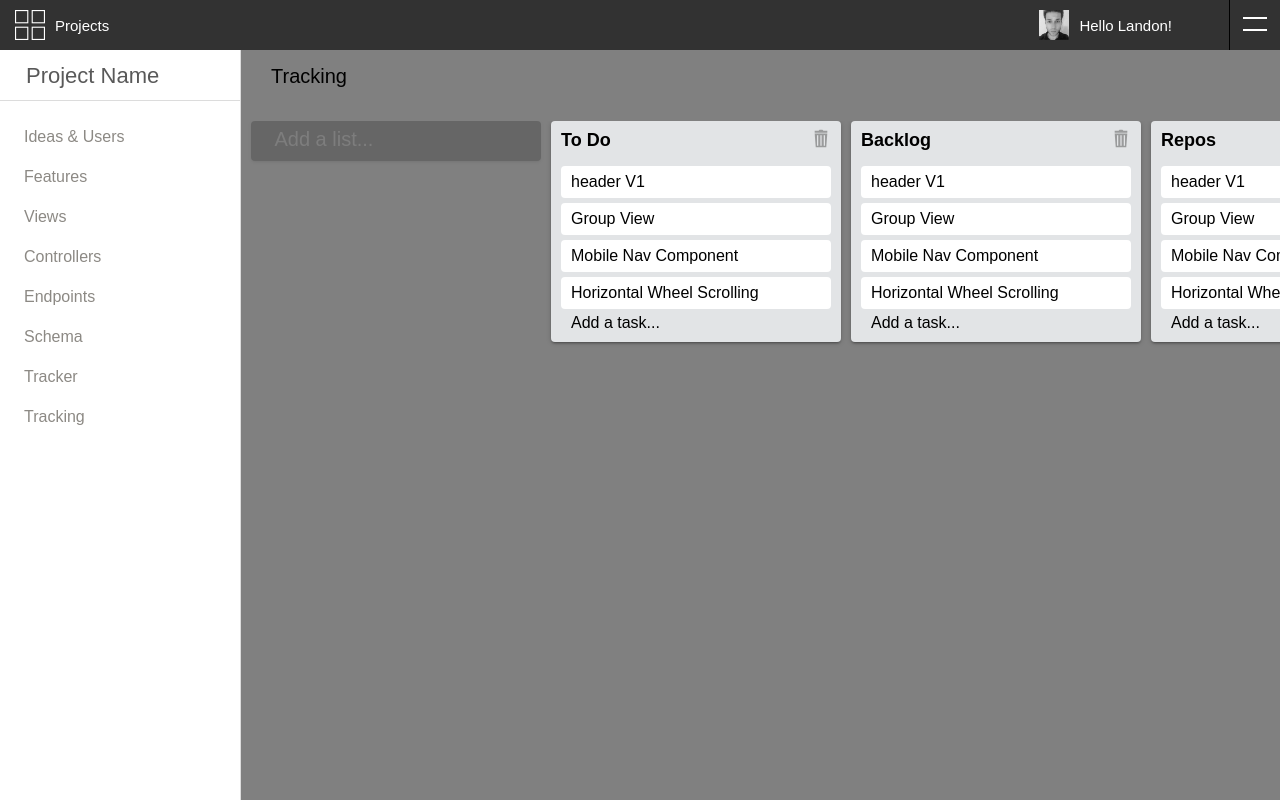
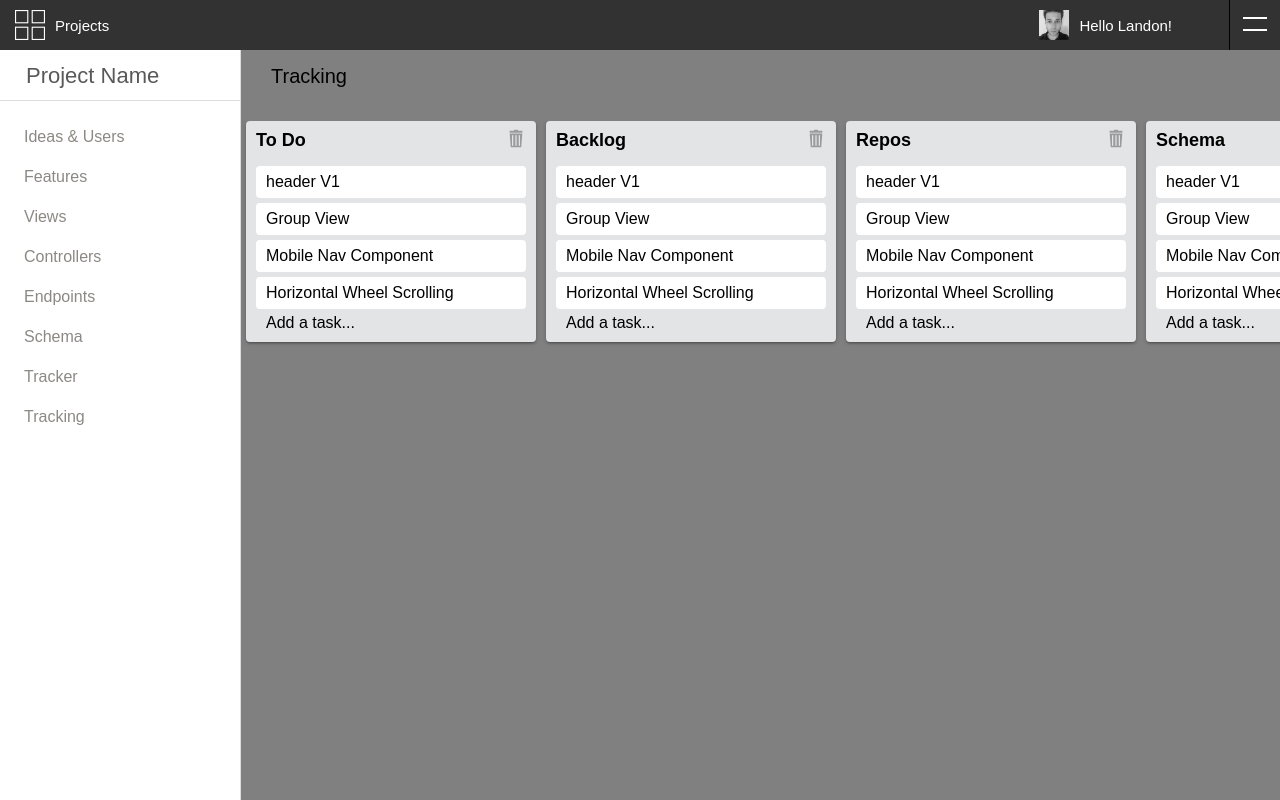
Before and after one commit to landonwjohnson/Appr, a React app: page /tracking in a window 1280 px wide. Built offline with nearby package versions, Linux system fonts and the light colour scheme.

Commit message:
got the toggle to work with classnames on the add a list button

```diff
--- a/src/components/content/project_components/Tracking/Tracking.js
+++ b/src/components/content/project_components/Tracking/Tracking.js
@@ -24,48 +24,28 @@ class Tracking extends Component {
           constructor(props){
             super(props);
             this.state ={
-                isAddListInputOpen: false,
+                isAddListInputOpen: false
             }
-            this.addListToggleOpen = this.addListToggleOpen.bind(this);
-            this.addListToggleClose = this.addListToggleClose.bind(this);
+            this.openListToggle = this.openListToggle.bind(this);
+            this.closeListToggle = this.closeListToggle.bind(this);
         }
 
 
-        addListToggleOpen(){
-
-            if(this.state.isTaskInputOpen){
-                this.setState({
-                  isAddListInputOpen: false
-                })
+        openListToggle(e){
+         this.setState({isAddListInputOpen: true})
                 console.log("input show");
-            }else {
-                this.setState({
-                  isAddListInputOpen: true,
-                })
-                console.log("input hide");
-            }
         }
 
-        addListToggleClose(){
-
-            if(this.state.isTaskInputOpen){
-                this.setState({
-                  isAddListInputOpen: true
-                })
+        closeListToggle(e){
+          this.setState({isAddListInputOpen: false})
                 console.log("input show");
-            }else {
-                this.setState({
-                  isAddListInputOpen: false,
-                })
-                console.log("input hide");
-            }
-        }
+       }
 
   render() {
 
-    let addListToggleClass = classnames({
-        "add-list--before": true,
-        "add-list--after" : this.state.isAddListInputOpen
+    var addListToggleClass = classnames({
+        "add-list--after":  this.state.isAddListInputOpen,
+        "add-list--before" : true
     })
     return (
       <div style={{"background": "grey", "height": "100vh", "overflow-y": "hidden"}}>
@@ -76,31 +56,28 @@ class Tracking extends Component {
 
           <div className="tracking-wrapper">
           <div className="project-header">
-            <label>Tracking</label>
+            <label onClick={this.addListToggle}>Tracking</label>
 
           </div>
 
                 <div className="project-items-container">
-
-                      <div className="add-list-wrapper" >
-                      <span className={addListToggleClass} onClick={this.addListToggleOpen}>
-                         <div className="add-list-content">
-                          <input placeholder="Add a list..." />
-                          <div className="add-list-btn-set">
-                            <button> Save </button>
-                            <button onClick={this.addListToggleClose}> Close </button>
-                            </div>
-                        </div>
-                      </span>
-                      </div>
-
                     <ProjectItem listName="To Do" />
                     <ProjectItem listName="Backlog" />
                     <ProjectItem listName="Repos" />
                     <ProjectItem listName="Schema" />
                     <ProjectItem listName="Database" />
                     <ProjectItem listName="Test" />
-
+                    <div className="add-list-wrapper" >
+                          <div className={addListToggleClass} onFocus={this.openListToggle}>
+                            <div className="add-list-content">
+                              <input placeholder="Add a list..." />
+                              <div className="add-list-btn-set">
+                                <button> Save </button>
+                                <button onClick={this.closeListToggle}> Close </button>
+                              </div>
+                            </div>
+                          </div>
+                      </div>
 
 
                 </div>
--- a/src/components/content/project_components/Tracking/tracking.scss
+++ b/src/components/content/project_components/Tracking/tracking.scss
@@ -88,26 +88,26 @@
 
 
 .add-list-wrapper{
-   z-index: 0;
     display: inline-flex;
     max-width: 100%;
     max-height: 100%;
     white-space: nowrap;
-    margin-left: 10px;
-    margin-right: 5px;
+    margin-left: 5px;
+    margin-right: 10px;
     // height: 80vh;
     // margin-bottom: auto;
 
 
 }
 .add-list--before{
-    z-index: 1;
+    display:block;
     padding-bottom: 10px;
     padding-right: 10px;
     padding-left: 10px;
     padding-top: 8px;
     display: flex;
     margin-bottom: auto;
+    margin-right: 10px;
     max-height: 100%;
     width: 270px;
     border-radius: 4px;
@@ -118,6 +118,7 @@
     transition: 0.2s ease-in-out;
 
     input{
+        display: block;
         color: white;
         width: 90%;
         background: transparent;
@@ -150,21 +151,17 @@
 }
 
 .add-list--after{
-
-
+    display: block;
     padding-bottom: 10px;
     padding-right: 10px;
     padding-left: 10px;
     padding-top: 8px;
+    margin-right: 10px;
+    margin-left: auto;
     display: flex;
-
-
-
-
     max-height: 100%;
     width: 270px;
     border-radius: 4px;
-
     box-shadow: 0 2px 2px 0 rgba(0,0,0,0.14), 0 3px 1px -2px rgba(0,0,0,0.12), 0 1px 5px 0 rgba(0,0,0,0.2);
     white-space: nowrap;
     background: #E2E4E6;
@@ -172,17 +169,16 @@
     transition: 0.2s ease-in-out;
 
     .add-list-content{
-
         display: flex;
         flex-direction: column;
         align-items: center;
         justify-content: space-between;
         width: 100%;
         height: 70px;
-
     }
 
     input{
+        display: block;
         color: black;
         width: 100%;
         background: white;
@@ -200,12 +196,10 @@
     .add-list-btn-set{
         display: flex;
         flex-direction: flex-start;
-        width: 100%;
-
-
 
         button{
             display: block;
+            margin-right: 5px;
             width: 50px;
             height: 30px;
             max-height: 100%;
```
Also changed, not shown: src/components/content/project_components/Tracking/ProjectItem/ProjectItem.js (+0 -15 lines).
